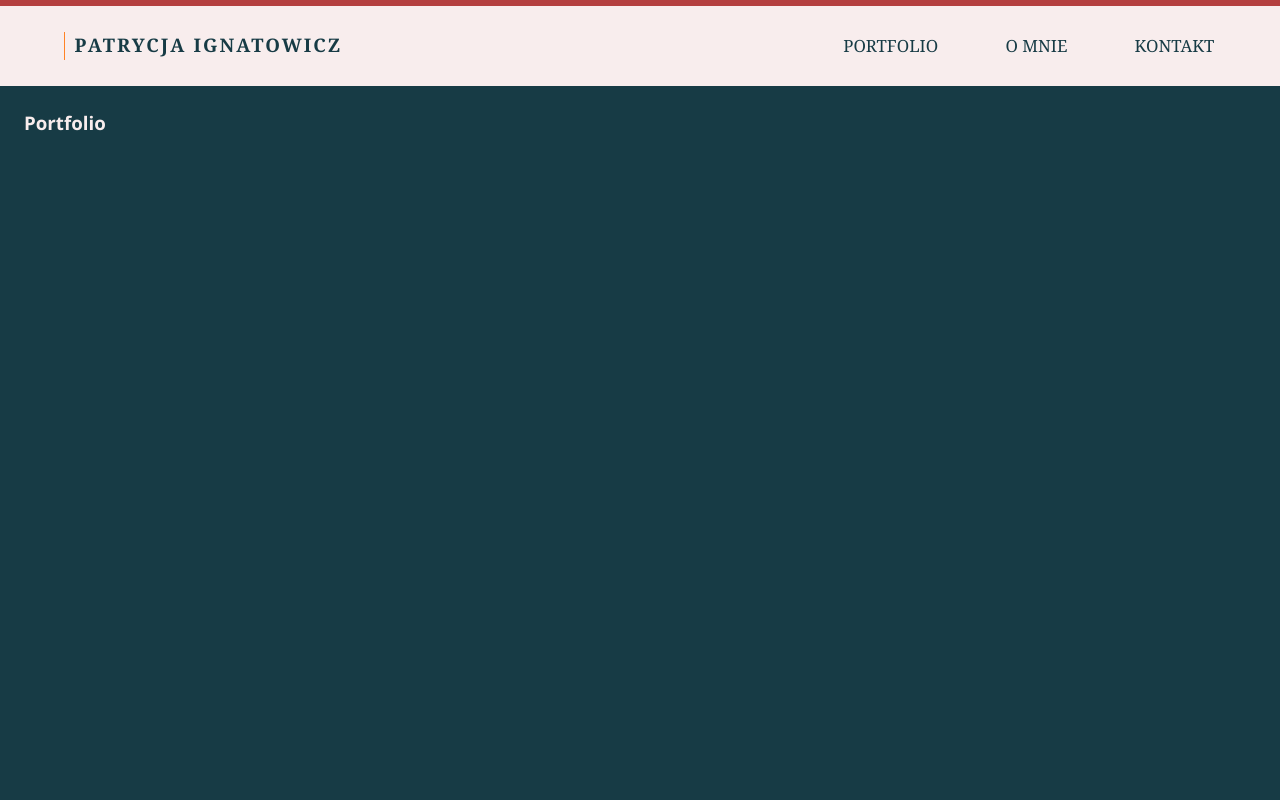
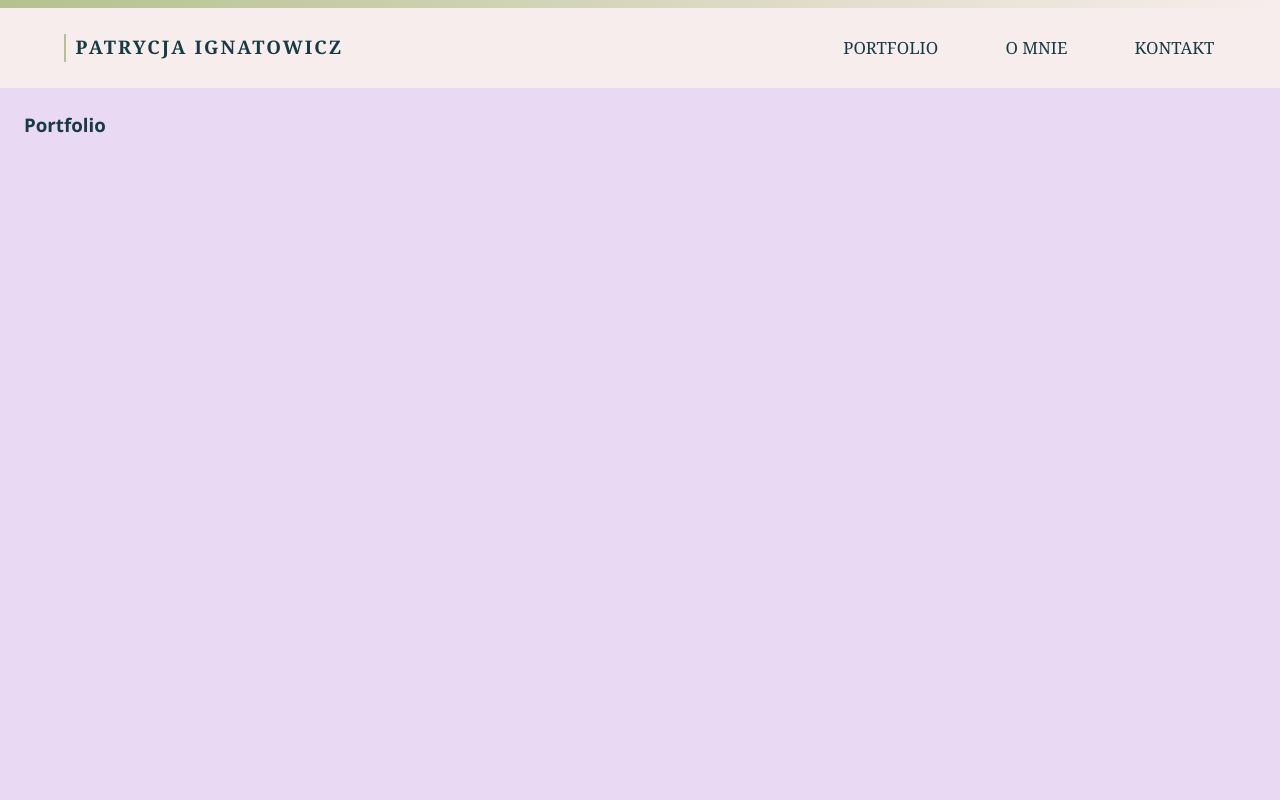
Before and after one commit to knaappz/Template-web, a React (Vite) app: page / in a window 1280 px wide. Shown: the top 800 px of the page. Built offline with nearby package versions, Linux system fonts and the light colour scheme.

Commit message:
styling v2

```diff
--- a/src/App.css
+++ b/src/App.css
@@ -1,11 +1,17 @@
+:root {
+  --title-border-gr: linear-gradient(90deg, #B5C18E, #F8EDED);
+  --title-border: #B5C18E;
+  --font-color: #173B45;
+  --bg-light: #e9d9f2;
+  --bg-white: #FFE6E6;
+  --color-line: #7469B6;
+  --pink: #E1AFD1;
+}
+
 #root {
   width: 100%;
   margin: 0 auto;
 
-  --title-border: #FF8225;
-  --font-color: #173B45;
-  --bg-white: #F8EDED;
-  --color-line: #B43F3F;
 }
 
 body {
--- a/src/components/Footer/Footer.css
+++ b/src/components/Footer/Footer.css
@@ -1,20 +1,49 @@
 #footer{
     height: 20rem;
-    background-color: var(--font-color);
+    background-color: var(--color-line);
     width: 100%;
     color: var(--bg-white);
-    background-color: var(--font-color);
     font-family:'Segoe UI', Tahoma, Geneva, Verdana, sans-serif;
     margin-top: 7rem;
+    display: flex;
+    justify-content: center;
 }
 
 .footer-box {
+    width: 80%;
+    height: 20rem;
     display: flex;
     flex-direction: row;
     align-items: center;
     justify-content: space-between;
     flex-wrap: wrap;
-    margin: 1.5rem;
+}
+
+.footer-box h3 {
+    margin: 0;
+    padding: 0;
+}
+
+.footer-box .nav-links {
+    display: flex;
+    flex-direction: column;
+    gap: 1rem;
+    border-bottom: .1REM SOLID transparent;
+    transition: .4s;
+    text-transform: uppercase;
+    cursor: pointer;
+    font-size: 1.05rem;
+    text-decoration: none;
+    color: var(--bg-white);
+}
+
+.footer-box .nav-links a {
+    color: var(--bg-white);
+
+}
+
+.footer-box .nav-links a:hover {
+    border-bottom: .1REM SOLID var(--bg-white);
 }
 
 .footer-box p {
--- a/src/components/Footer/Footer.jsx
+++ b/src/components/Footer/Footer.jsx
@@ -1,4 +1,5 @@
 import './Footer.css'
+import NavLinks from '../NavLinks/NavLinks'
 
 export default function Footer() {
 
@@ -7,7 +8,7 @@ export default function Footer() {
         <div className="footer-box">
           <h3 className='section-title'>Patrycja Ignatowicz</h3>
           <p>Lorem ipsum dolor sit amet consectetur adipisicing elit. Amet numquam, nobis vero odit corrupti ab voluptates commodi qui non fugiat repudiandae facilis sit optio! Repellendus, sunt. Odio sunt a dolorem!</p>
-
+          <NavLinks/>
         </div>
     </section>
 
--- a/src/components/Header/Header.css
+++ b/src/components/Header/Header.css
@@ -1,3 +1,5 @@
+/* HEADER SECTION */
+
 #header {
     margin: 0;
     width: 100%;
@@ -8,8 +10,14 @@
     flex-direction: column;
     font-family: Cambria, Cochin, Georgia, Times, 'Times New Roman', serif;
     color: var(--font-color);
-    border-top: .4rem solid var(--color-line);
 }
+
+.color-line {
+  width: 100%;
+  height: .5rem;
+  background: var(--title-border-gr);
+}
+
 
 .header-box {
     width: 90vw;
@@ -22,12 +30,14 @@
     text-transform: uppercase;
     padding-bottom: .2REM;
     padding-left: .6REM;
-    border-left: .12REM SOLID var(--title-border);
+    border-left: .15REM SOLID var(--title-border);
     text-align: center;
     letter-spacing: .13rem;
     cursor: pointer;
 
 }
+
+/* NAVIGATION SECTION */
 
 .nav-links {
     display: flex;
@@ -37,19 +47,15 @@
 
 .nav-links a {
     padding: .1REM;
-    border-bottom: .12REM SOLID transparent;
+    border-bottom: .1REM SOLID transparent;
     transition: .4s;
     text-transform: uppercase;
     cursor: pointer;
     font-size: 1.05rem;
     text-decoration: none;
     color: var(--font-color);
-
-
 }
 
 .nav-links a:hover {
-    border-bottom: .12REM SOLID var(--title-border);
-    border-radius: .1rem;
-
+    border-bottom: .1REM SOLID var(--title-border);
 }
--- a/src/components/Header/Header.jsx
+++ b/src/components/Header/Header.jsx
@@ -4,12 +4,16 @@ import NavLinks from '../NavLinks/NavLinks'
 export default function Header() {
 
   return (
-    <section id='header'>
+    <>
+      <div className='color-line'></div>
+      <section id='header'>
       <div className='header-box'>
         <h3>Patrycja ignatowicz</h3>
         <NavLinks/>
       </div>
     </section>
+    </>
+
 
   )
 }
--- a/src/components/MainContainer/MainContainer.css
+++ b/src/components/MainContainer/MainContainer.css
@@ -1,3 +1,5 @@
+/* MAIN CONTAINER SECTION AND OTHERS */
+
 #main-container {
     padding: 0;
     display: flex;
@@ -12,11 +14,21 @@
 
 #portfolio, #about, #contact {
     height: 100vh;
-    background-color: var(--font-color);
+    background-color: var(--bg-light);
     width: 100%;
-    color: var(--bg-white);
-    background-color: var(--font-color);
+    color: var(--font-color);
     font-family:'Segoe UI', Tahoma, Geneva, Verdana, sans-serif;
+}
+
+/* PORTFOLIO SECTION */
+
+#portfolio {
+}
+
+/* ABOUT SECTION */
+
+#about {
+
 }
 
 #about .profile-img {
@@ -41,6 +53,12 @@
     margin: 1.5rem;
 }
 
+/* CONTACT SECTION */
+
+#contact {
+
+}
+
 .contact-box {
     display: flex;
     flex-direction: column;}
```
